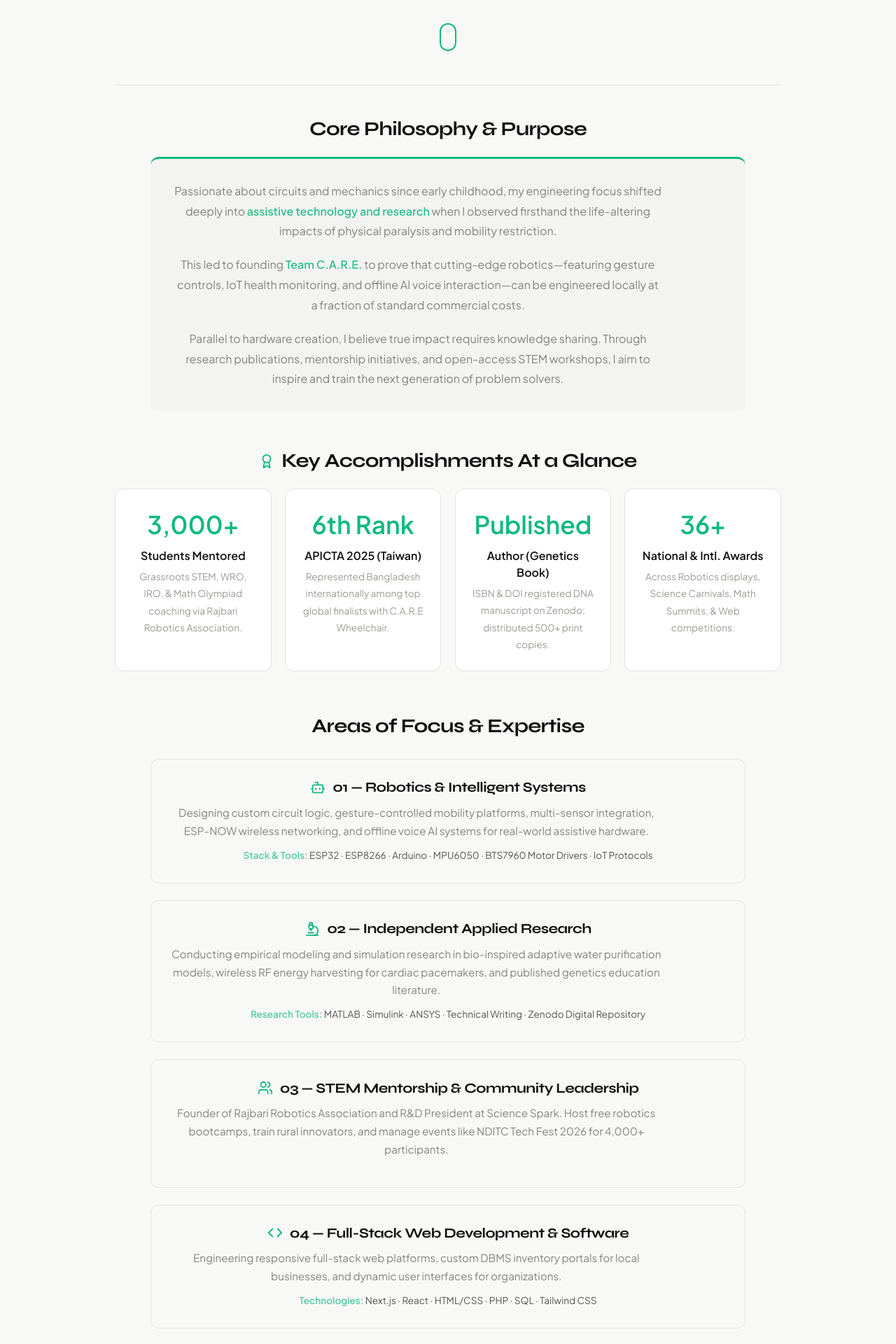
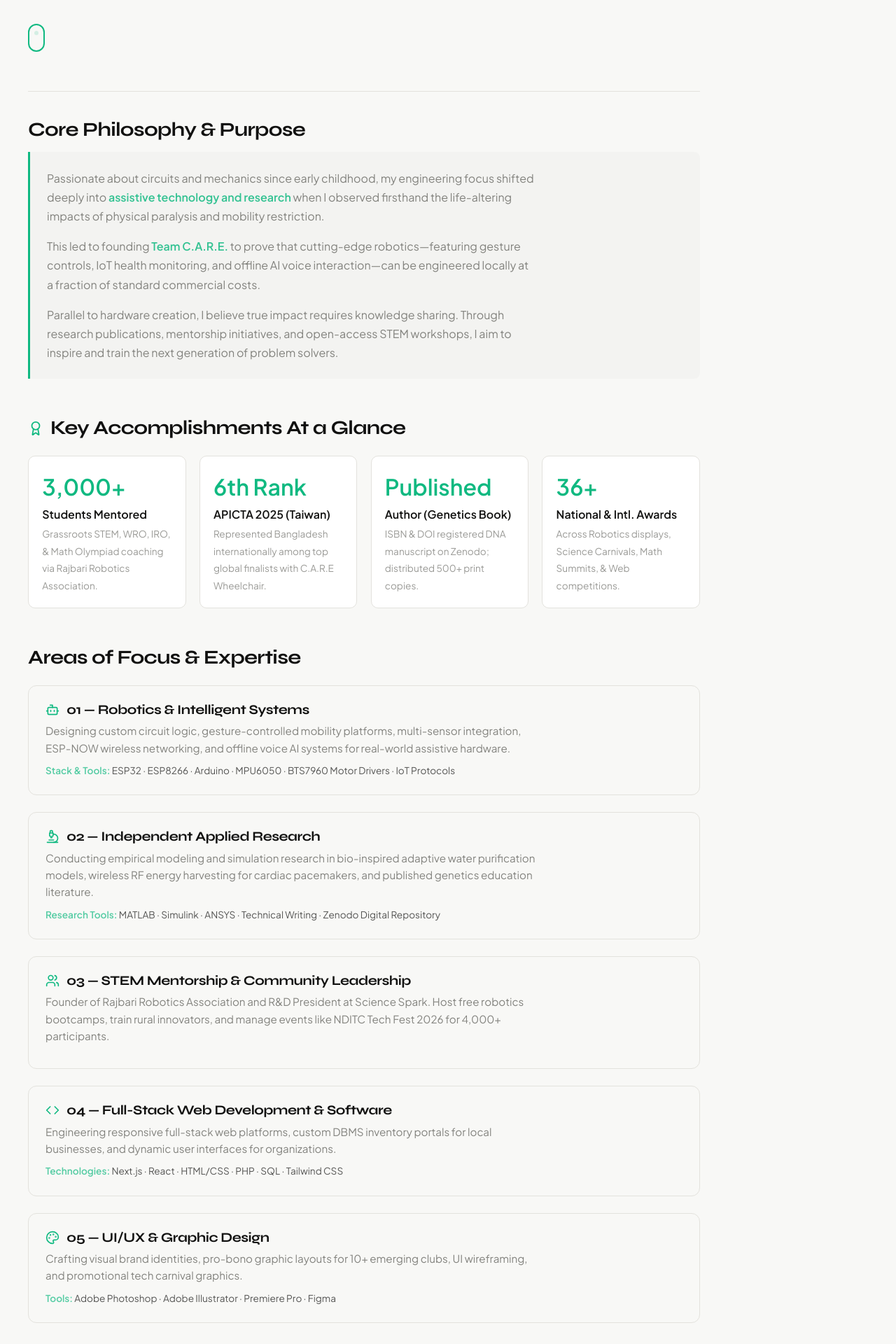
Before and after one commit to debojitsahajit09/my-portfolio, a Next.js app in the folder extracted/: page /about/bio in a window 1280 px wide. Shown: the part 540-2460 px from the top of the page at 70% size. Built offline with nearby package versions, Linux system fonts and the light colour scheme.

Commit message:
Refactor BioPage layout and styling
Updated the layout and styling of the BioPage component to improve visual consistency and alignment. Adjusted padding, margins, and text alignment for various sections.

```diff
--- a/extracted/app/about/bio/page.tsx
+++ b/extracted/app/about/bio/page.tsx
@@ -10,8 +10,8 @@ import {
 
 export default function BioPage() {
   return (
-    <main className="section">
-      <div className="wrap" style={{ maxWidth: "1000px", margin: "0 auto", padding: "0 1.5rem" }}>
+    <main className="section" style={{ paddingLeft: "0", paddingRight: "1.5rem" }}>
+      <div className="wrap" style={{ maxWidth: "1000px", margin: "0" }}>
 
         {/* ----------------- GLOBAL STYLES & ANIMATIONS ----------------- */}
         <style>{`
@@ -34,8 +34,8 @@ export default function BioPage() {
           }
         `}</style>
 
-        {/* ----------------- SECTION 1: HERO / HEADER (LEFT ALIGNED) ----------------- */}
-        <div style={{ marginBottom: "2.5rem", textAlign: "left" }}>
+        {/* ----------------- SECTION 1: HERO / HEADER (0 LEFT MARGIN) ----------------- */}
+        <div style={{ marginBottom: "2.5rem", paddingLeft: "0", textAlign: "left" }}>
           <div className="eyebrow" style={{ color: "#10b981", fontWeight: "600" }}>
             ABOUT ME
           </div>
@@ -49,19 +49,22 @@ export default function BioPage() {
           </p>
         </div>
 
-        {/* ----------------- INTRO PARAGRAPHS (CENTER ALIGNED) ----------------- */}
-        <div className="green-bold" style={{ marginBottom: "2.5rem", textAlign: "center" }}>
-          <p className="text" style={{ fontSize: "1.05rem", opacity: 0.85, lineHeight: 1.8, marginBottom: "1.5rem", maxWidth: "850px", margin: "0 auto 1.5rem auto" }}>
+        {/* ----------------- REST OF THE CONTENT (WITH LEFT MARGIN/INDENTATION) ----------------- */}
+        <div style={{ paddingLeft: "2.5rem", textAlign: "left" }}>
+
+          {/* ----------------- INTRO PARAGRAPHS ----------------- */}
+          <div className="green-bold" style={{ marginBottom: "2.5rem" }}>
+            <p className="text" style={{ fontSize: "1rem", opacity: 0.85, lineHeight: 1.7, marginBottom: "1.5rem" }}>
               I’m <strong>Debojit Saha Jit</strong>, an independent researcher, robotics innovator, and HSC Science student at <strong>Notre Dame College, Dhaka</strong>. My work bridges <strong>robotics & embedded hardware design, biomedical research, grassroots STEM mentorship, and full-stack engineering</strong>.
             </p>
 
-          <p className="text" style={{ fontSize: "1.05rem", opacity: 0.85, lineHeight: 1.8, maxWidth: "850px", margin: "0 auto" }}>
+            <p className="text" style={{ fontSize: "1rem", opacity: 0.85, lineHeight: 1.7 }}>
               As the <strong>Founder & Software Lead of Team C.A.R.E.</strong> and founder of the <strong>Rajbari Robotics Association</strong>, my core drive is twofold: engineering intelligent hardware systems to build real-world autonomy for disabled individuals, and expanding robotics education to mentor thousands of young innovators across Bangladesh.
             </p>
           </div>
 
           {/* ----------------- SCROLL ANIMATION ICON ----------------- */}
-        <div style={{ display: "flex", justifyContent: "center", margin: "3rem 0" }}>
+          <div style={{ display: "flex", justifyContent: "flex-start", margin: "2.5rem 0 3.5rem 0" }}>
             <div style={{
               width: "24px",
               height: "40px",
@@ -81,69 +84,67 @@ export default function BioPage() {
             </div>
           </div>
 
-        <hr style={{ border: "none", borderTop: "1px solid var(--line, #e5e7eb)", margin: "3rem 0" }} />
+          <hr style={{ border: "none", borderTop: "1px solid var(--line, #e5e7eb)", margin: "2.5rem 0" }} />
 
-        {/* ----------------- SECTION 2: CORE PHILOSOPHY & PURPOSE (CENTER ALIGNED) ----------------- */}
-        <div style={{ marginBottom: "3.5rem", textAlign: "center" }}>
-          <h2 className="title" style={{ fontSize: "1.75rem", marginBottom: "1.5rem" }}>
+          {/* ----------------- SECTION 2: CORE PHILOSOPHY & PURPOSE ----------------- */}
+          <div style={{ marginBottom: "3.5rem" }}>
+            <h2 className="title" style={{ fontSize: "1.75rem", marginBottom: "1rem" }}>
               Core Philosophy & Purpose
             </h2>
 
             <div className="green-bold" style={{
-            padding: "2rem",
-            borderTop: "3px solid #10b981",
+              padding: "1.5rem",
+              borderLeft: "3px solid #10b981",
               background: "var(--card-bg, rgba(0,0,0,0.02))",
-            borderRadius: "12px",
-            maxWidth: "850px",
-            margin: "0 auto"
+              borderRadius: "0 8px 8px 0"
             }}>
-            <p className="text" style={{ fontSize: "1rem", opacity: 0.85, lineHeight: 1.8, marginBottom: "1.2rem" }}>
+              <p className="text" style={{ fontSize: "1rem", opacity: 0.85, lineHeight: 1.7, marginBottom: "1rem" }}>
                 Passionate about circuits and mechanics since early childhood, my engineering focus shifted deeply into <strong>assistive technology and research</strong> when I observed firsthand the life-altering impacts of physical paralysis and mobility restriction.
               </p>
-            <p className="text" style={{ fontSize: "1rem", opacity: 0.85, lineHeight: 1.8, marginBottom: "1.2rem" }}>
+              <p className="text" style={{ fontSize: "1rem", opacity: 0.85, lineHeight: 1.7, marginBottom: "1rem" }}>
                 This led to founding <strong>Team C.A.R.E.</strong> to prove that cutting-edge robotics—featuring gesture controls, IoT health monitoring, and offline AI voice interaction—can be engineered locally at a fraction of standard commercial costs.
               </p>
-            <p className="text" style={{ fontSize: "1rem", opacity: 0.85, lineHeight: 1.8, margin: 0 }}>
+              <p className="text" style={{ fontSize: "1rem", opacity: 0.85, lineHeight: 1.7, margin: 0 }}>
                 Parallel to hardware creation, I believe true impact requires knowledge sharing. Through research publications, mentorship initiatives, and open-access STEM workshops, I aim to inspire and train the next generation of problem solvers.
               </p>
             </div>
           </div>
 
-        {/* ----------------- SECTION 3: CORE CAREER HIGHLIGHTS (CENTER ALIGNED) ----------------- */}
-        <div style={{ marginBottom: "4rem", textAlign: "center" }}>
-          <h2 className="title" style={{ fontSize: "1.75rem", marginBottom: "1.5rem", display: "flex", alignItems: "center", justifyContent: "center", gap: "10px" }}>
+          {/* ----------------- SECTION 3: CORE CAREER HIGHLIGHTS ----------------- */}
+          <div style={{ marginBottom: "3.5rem" }}>
+            <h2 className="title" style={{ fontSize: "1.75rem", marginBottom: "1.5rem", display: "flex", alignItems: "center", gap: "10px" }}>
               <Award size={22} style={{ color: "#10b981" }} /> Key Accomplishments At a Glance
             </h2>
 
             <div style={{ display: "grid", gridTemplateColumns: "repeat(auto-fit, minmax(220px, 1fr))", gap: "1.2rem" }}>
 
-            <div style={{ padding: "1.5rem", border: "1px solid var(--line, #e5e7eb)", borderRadius: "12px", background: "var(--card, transparent)" }}>
-              <div style={{ fontSize: "2.2rem", fontWeight: 800, color: "#10b981" }}>3,000+</div>
-              <div style={{ fontWeight: 600, margin: "6px 0" }}>Students Mentored</div>
+              <div style={{ padding: "1.2rem", border: "1px solid var(--line, #e5e7eb)", borderRadius: "10px", background: "var(--card, transparent)" }}>
+                <div style={{ fontSize: "2rem", fontWeight: 800, color: "#10b981" }}>3,000+</div>
+                <div style={{ fontWeight: 600, margin: "4px 0" }}>Students Mentored</div>
                 <p className="text" style={{ fontSize: "0.85rem", opacity: 0.7, margin: 0 }}>
                   Grassroots STEM, WRO, IRO, & Math Olympiad coaching via Rajbari Robotics Association.
                 </p>
               </div>
 
-            <div style={{ padding: "1.5rem", border: "1px solid var(--line, #e5e7eb)", borderRadius: "12px", background: "var(--card, transparent)" }}>
-              <div style={{ fontSize: "2.2rem", fontWeight: 800, color: "#10b981" }}>6th Rank</div>
-              <div style={{ fontWeight: 600, margin: "6px 0" }}>APICTA 2025 (Taiwan)</div>
+              <div style={{ padding: "1.2rem", border: "1px solid var(--line, #e5e7eb)", borderRadius: "10px", background: "var(--card, transparent)" }}>
+                <div style={{ fontSize: "2rem", fontWeight: 800, color: "#10b981" }}>6th Rank</div>
+                <div style={{ fontWeight: 600, margin: "4px 0" }}>APICTA 2025 (Taiwan)</div>
                 <p className="text" style={{ fontSize: "0.85rem", opacity: 0.7, margin: 0 }}>
                   Represented Bangladesh internationally among top global finalists with C.A.R.E Wheelchair.
                 </p>
               </div>
 
-            <div style={{ padding: "1.5rem", border: "1px solid var(--line, #e5e7eb)", borderRadius: "12px", background: "var(--card, transparent)" }}>
-              <div style={{ fontSize: "2.2rem", fontWeight: 800, color: "#10b981" }}>Published</div>
-              <div style={{ fontWeight: 600, margin: "6px 0" }}>Author (Genetics Book)</div>
+              <div style={{ padding: "1.2rem", border: "1px solid var(--line, #e5e7eb)", borderRadius: "10px", background: "var(--card, transparent)" }}>
+                <div style={{ fontSize: "2rem", fontWeight: 800, color: "#10b981" }}>Published</div>
+                <div style={{ fontWeight: 600, margin: "4px 0" }}>Author (Genetics Book)</div>
                 <p className="text" style={{ fontSize: "0.85rem", opacity: 0.7, margin: 0 }}>
                   ISBN & DOI registered DNA manuscript on Zenodo; distributed 500+ print copies.
                 </p>
               </div>
 
-            <div style={{ padding: "1.5rem", border: "1px solid var(--line, #e5e7eb)", borderRadius: "12px", background: "var(--card, transparent)" }}>
-              <div style={{ fontSize: "2.2rem", fontWeight: 800, color: "#10b981" }}>36+</div>
-              <div style={{ fontWeight: 600, margin: "6px 0" }}>National & Intl. Awards</div>
+              <div style={{ padding: "1.2rem", border: "1px solid var(--line, #e5e7eb)", borderRadius: "10px", background: "var(--card, transparent)" }}>
+                <div style={{ fontSize: "2rem", fontWeight: 800, color: "#10b981" }}>36+</div>
+                <div style={{ fontWeight: 600, margin: "4px 0" }}>National & Intl. Awards</div>
                 <p className="text" style={{ fontSize: "0.85rem", opacity: 0.7, margin: 0 }}>
                   Across Robotics displays, Science Carnivals, Math Summits, & Web competitions.
                 </p>
@@ -152,21 +153,21 @@ export default function BioPage() {
             </div>
           </div>
 
-        {/* ----------------- SECTION 4: AREAS OF FOCUS (CENTER ALIGNED) ----------------- */}
-        <div style={{ marginBottom: "4rem", textAlign: "center" }}>
-          <h2 className="title" style={{ fontSize: "1.75rem", marginBottom: "2rem" }}>
+          {/* ----------------- SECTION 4: AREAS OF FOCUS ----------------- */}
+          <div style={{ marginBottom: "3.5rem" }}>
+            <h2 className="title" style={{ fontSize: "1.75rem", marginBottom: "1.5rem" }}>
               Areas of Focus & Expertise
             </h2>
 
-          <div className="green-bold" style={{ display: "flex", flexDirection: "column", gap: "1.5rem", alignItems: "center" }}>
+            <div className="green-bold" style={{ display: "flex", flexDirection: "column", gap: "1.5rem" }}>
 
               {/* 01: Robotics & Hardware */}
-            <div style={{ padding: "1.8rem", border: "1px solid var(--line, #e5e7eb)", borderRadius: "12px", width: "100%", maxWidth: "850px" }}>
-              <div style={{ display: "flex", alignItems: "center", justifyContent: "center", gap: "10px", marginBottom: "0.75rem" }}>
-                <Bot style={{ color: "#10b981" }} size={22} />
-                <h3 className="title" style={{ fontSize: "1.25rem", margin: 0 }}>01 — Robotics & Intelligent Systems</h3>
+              <div style={{ padding: "1.5rem", border: "1px solid var(--line, #e5e7eb)", borderRadius: "12px" }}>
+                <div style={{ display: "flex", alignItems: "center", gap: "10px", marginBottom: "0.5rem" }}>
+                  <Bot style={{ color: "#10b981" }} size={20} />
+                  <h3 className="title" style={{ fontSize: "1.2rem", margin: 0 }}>01 — Robotics & Intelligent Systems</h3>
                 </div>
-              <p className="text" style={{ fontSize: "0.95rem", opacity: 0.85, lineHeight: 1.7, margin: "0 0 12px 0" }}>
+                <p className="text" style={{ fontSize: "0.95rem", opacity: 0.85, lineHeight: 1.6, margin: "0 0 10px 0" }}>
                   Designing custom circuit logic, gesture-controlled mobility platforms, multi-sensor integration, ESP-NOW wireless networking, and offline voice AI systems for real-world assistive hardware.
                 </p>
                 <div style={{ fontSize: "0.85rem", opacity: 0.7 }}>
@@ -175,12 +176,12 @@ export default function BioPage() {
               </div>
 
               {/* 02: Independent Applied Research */}
-            <div style={{ padding: "1.8rem", border: "1px solid var(--line, #e5e7eb)", borderRadius: "12px", width: "100%", maxWidth: "850px" }}>
-              <div style={{ display: "flex", alignItems: "center", justifyContent: "center", gap: "10px", marginBottom: "0.75rem" }}>
-                <Microscope style={{ color: "#10b981" }} size={22} />
-                <h3 className="title" style={{ fontSize: "1.25rem", margin: 0 }}>02 — Independent Applied Research</h3>
+              <div style={{ padding: "1.5rem", border: "1px solid var(--line, #e5e7eb)", borderRadius: "12px" }}>
+                <div style={{ display: "flex", alignItems: "center", gap: "10px", marginBottom: "0.5rem" }}>
+                  <Microscope style={{ color: "#10b981" }} size={20} />
+                  <h3 className="title" style={{ fontSize: "1.2rem", margin: 0 }}>02 — Independent Applied Research</h3>
                 </div>
-              <p className="text" style={{ fontSize: "0.95rem", opacity: 0.85, lineHeight: 1.7, margin: "0 0 12px 0" }}>
+                <p className="text" style={{ fontSize: "0.95rem", opacity: 0.85, lineHeight: 1.6, margin: "0 0 10px 0" }}>
                   Conducting empirical modeling and simulation research in bio-inspired adaptive water purification models, wireless RF energy harvesting for cardiac pacemakers, and published genetics education literature.
                 </p>
                 <div style={{ fontSize: "0.85rem", opacity: 0.7 }}>
@@ -189,23 +190,23 @@ export default function BioPage() {
               </div>
 
               {/* 03: Mentorship & Leadership */}
-            <div style={{ padding: "1.8rem", border: "1px solid var(--line, #e5e7eb)", borderRadius: "12px", width: "100%", maxWidth: "850px" }}>
-              <div style={{ display: "flex", alignItems: "center", justifyContent: "center", gap: "10px", marginBottom: "0.75rem" }}>
-                <Users style={{ color: "#10b981" }} size={22} />
-                <h3 className="title" style={{ fontSize: "1.25rem", margin: 0 }}>03 — STEM Mentorship & Community Leadership</h3>
+              <div style={{ padding: "1.5rem", border: "1px solid var(--line, #e5e7eb)", borderRadius: "12px" }}>
+                <div style={{ display: "flex", alignItems: "center", gap: "10px", marginBottom: "0.5rem" }}>
+                  <Users style={{ color: "#10b981" }} size={20} />
+                  <h3 className="title" style={{ fontSize: "1.2rem", margin: 0 }}>03 — STEM Mentorship & Community Leadership</h3>
                 </div>
-              <p className="text" style={{ fontSize: "0.95rem", opacity: 0.85, lineHeight: 1.7, margin: "0 0 12px 0" }}>
+                <p className="text" style={{ fontSize: "0.95rem", opacity: 0.85, lineHeight: 1.6, margin: "0 0 10px 0" }}>
                   Founder of Rajbari Robotics Association and R&D President at Science Spark. Host free robotics bootcamps, train rural innovators, and manage events like NDITC Tech Fest 2026 for 4,000+ participants.
                 </p>
               </div>
 
               {/* 04: Full-Stack Web Development */}
-            <div style={{ padding: "1.8rem", border: "1px solid var(--line, #e5e7eb)", borderRadius: "12px", width: "100%", maxWidth: "850px" }}>
-              <div style={{ display: "flex", alignItems: "center", justifyContent: "center", gap: "10px", marginBottom: "0.75rem" }}>
-                <Code style={{ color: "#10b981" }} size={22} />
-                <h3 className="title" style={{ fontSize: "1.25rem", margin: 0 }}>04 — Full-Stack Web Development & Software</h3>
+              <div style={{ padding: "1.5rem", border: "1px solid var(--line, #e5e7eb)", borderRadius: "12px" }}>
+                <div style={{ display: "flex", alignItems: "center", gap: "10px", marginBottom: "0.5rem" }}>
+                  <Code style={{ color: "#10b981" }} size={20} />
+                  <h3 className="title" style={{ fontSize: "1.2rem", margin: 0 }}>04 — Full-Stack Web Development & Software</h3>
                 </div>
-              <p className="text" style={{ fontSize: "0.95rem", opacity: 0.85, lineHeight: 1.7, margin: "0 0 12px 0" }}>
+                <p className="text" style={{ fontSize: "0.95rem", opacity: 0.85, lineHeight: 1.6, margin: "0 0 10px 0" }}>
                   Engineering responsive full-stack web platforms, custom DBMS inventory portals for local businesses, and dynamic user interfaces for organizations.
                 </p>
                 <div style={{ fontSize: "0.85rem", opacity: 0.7 }}>
@@ -214,12 +215,12 @@ export default function BioPage() {
               </div>
 
               {/* 05: UI/UX & Graphic Design */}
-            <div style={{ padding: "1.8rem", border: "1px solid var(--line, #e5e7eb)", borderRadius: "12px", width: "100%", maxWidth: "850px" }}>
-              <div style={{ display: "flex", alignItems: "center", justifyContent: "center", gap: "10px", marginBottom: "0.75rem" }}>
-                <Palette style={{ color: "#10b981" }} size={22} />
-                <h3 className="title" style={{ fontSize: "1.25rem", margin: 0 }}>05 — UI/UX & Graphic Design</h3>
+              <div style={{ padding: "1.5rem", border: "1px solid var(--line, #e5e7eb)", borderRadius: "12px" }}>
+                <div style={{ display: "flex", alignItems: "center", gap: "10px", marginBottom: "0.5rem" }}>
+                  <Palette style={{ color: "#10b981" }} size={20} />
+                  <h3 className="title" style={{ fontSize: "1.2rem", margin: 0 }}>05 — UI/UX & Graphic Design</h3>
                 </div>
-              <p className="text" style={{ fontSize: "0.95rem", opacity: 0.85, lineHeight: 1.7, margin: "0 0 12px 0" }}>
+                <p className="text" style={{ fontSize: "0.95rem", opacity: 0.85, lineHeight: 1.6, margin: "0 0 10px 0" }}>
                   Crafting visual brand identities, pro-bono graphic layouts for 10+ emerging clubs, UI wireframing, and promotional tech carnival graphics.
                 </p>
                 <div style={{ fontSize: "0.85rem", opacity: 0.7 }}>
@@ -231,6 +232,8 @@ export default function BioPage() {
           </div>
 
         </div>
+
+      </div>
     </main>
   );
 }
```
Lines whose indentation alone changed are shown as unchanged.
